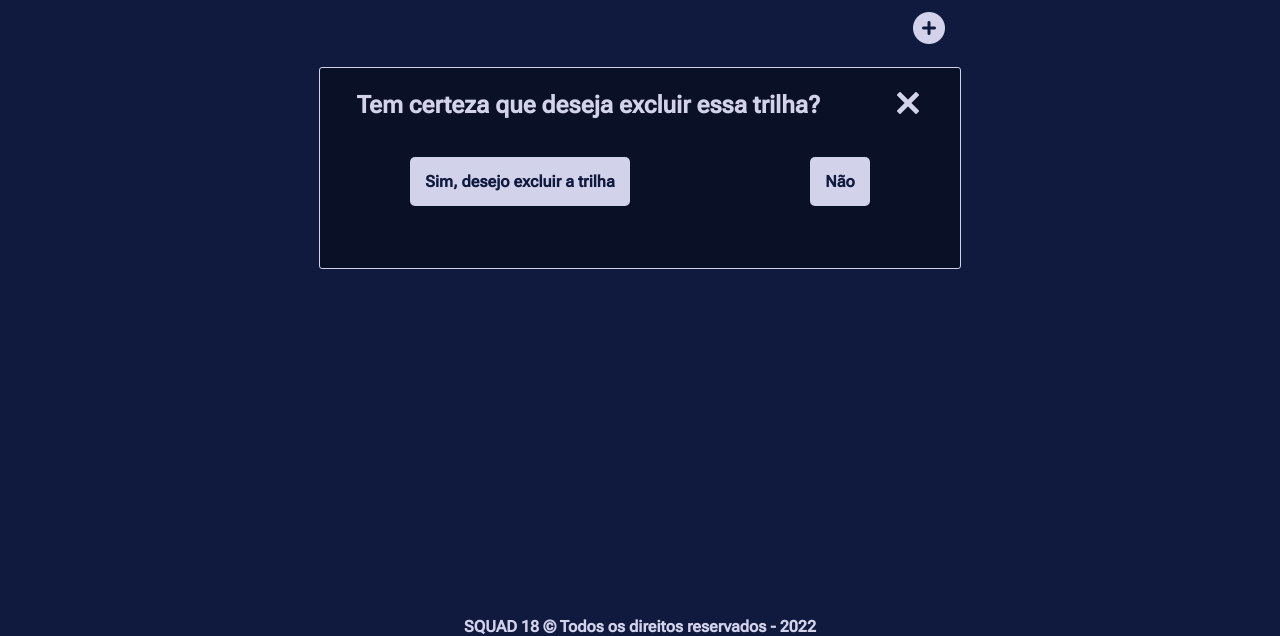
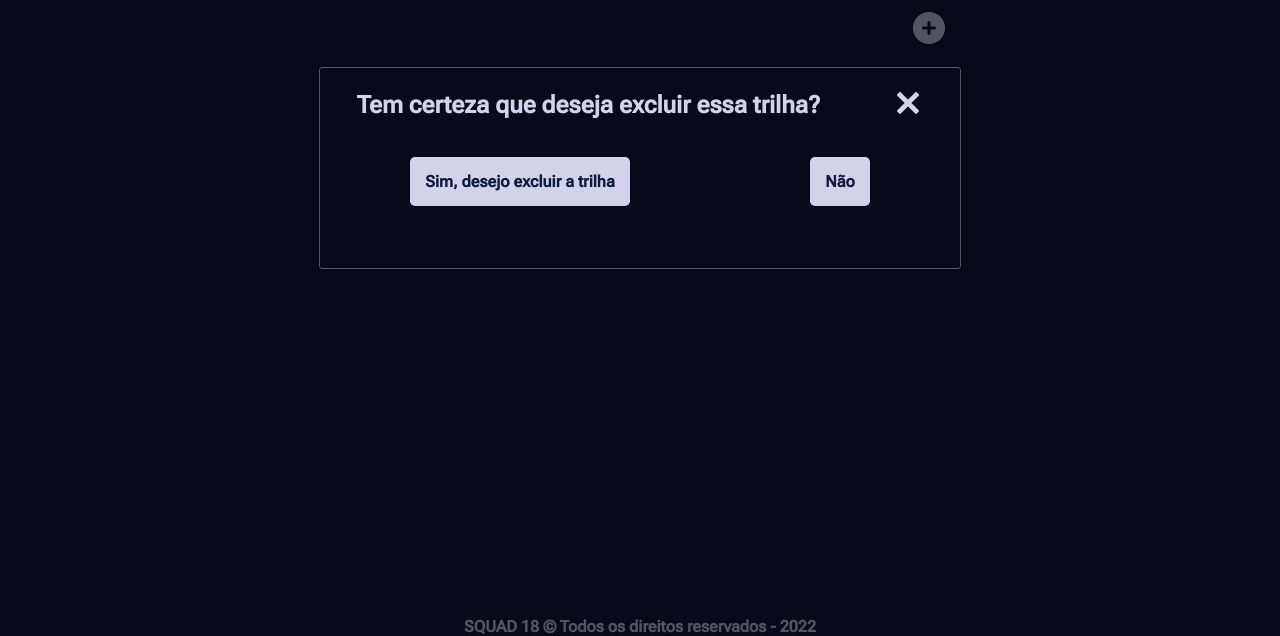
Before and after one commit to Ruukaas/Dock-Tech, a plain HTML site: page tela-adm-trilha/telaAdmTrilha.html in a window 1280 px wide. Both pictures are taken after a click on the icon 937 px from the left and 135 px from the top of the page. Shown: the part 164-800 px from the top of the page. Drawn offline with Linux system fonts and the light colour scheme.

Commit message:
Update modal

```diff
--- a/tela-adm-trilha/codeTelaAdmTrilha.js
+++ b/tela-adm-trilha/codeTelaAdmTrilha.js
@@ -6,8 +6,9 @@ function next(){
 }
 
 const body = document.getElementsByTagName("body");
-// Get the modal
+// Get the modal and fade
 const modal = document.getElementById("myModal");
+const fade = document.getElementById("fade");
 
 // Get the button that opens the modal
 const deleteButton = document.getElementById("deleteButton");
@@ -25,16 +26,19 @@ const span = document.getElementById("close");
 // When the user clicks on the button, open the modal
 deleteButton.onclick = function() {
   modal.style.display = "flex";
+  fade.style.display = "flex";
   liSelecionada.style.display = "none";
 }
 
 // When the user clicks on <span> (x), close the modal
 span.onclick = function() {
   modal.style.display = "none";
+  fade.style.display = "none";
 }
 
 document.getElementById("modalDelete").onclick = function() {
   modal.style.display = "none";
+  fade.style.display = "none";
   liSelecionada = deleteButton.parentNode.getElementsByClassName(".itemTrilha");
   console.log(liSelecionada);
   liSelecionada.parentNode.removeChild(liSelecionada);
@@ -42,11 +46,13 @@ document.getElementById("modalDelete").onclick = function() {
 
 document.getElementById("modalCancel").onclick = function() {
   modal.style.display = "none";
+  fade.style.display = "none";
 }
 
 // When the user clicks anywhere outside of the modal, close it
 window.onclick = function(event) {
   if (event.target == modal) {
     modal.style.display = "none";
+    fade.style.display = "none";
   }
 }
--- a/tela-adm-trilha/styleTelaAdmTrilha.css
+++ b/tela-adm-trilha/styleTelaAdmTrilha.css
@@ -85,23 +85,32 @@ footer{
     border-radius: 3px;
     flex-direction: column;
     overflow: auto; /* Enable scroll if needed */
-    background-color: rgb(0,0,0); /* Fallback color */
-    background-color: rgba(0,0,0,0.4); /* Black w/ opacity */
+    z-index: 10;
 }
+#fade{
+  position: fixed;
+  left: 0;
+  top: 0;
+  width: 100%;
+  height: 100%;
+  background-color: rgba(0, 0, 0, 0.6);
+  z-index: 5;
+  display: none;
+}
+
 .itemFlex{
     display: flex;
     flex-direction: row;
     justify-content: space-around;
     align-items: center;
     margin-top: 20px;
+    z-index: 11;
 }
 
 
 /* The Close Button */
 
-  .close:hover,
-  .close:focus {
-
+#close:hover, #close:focus {
       cursor: pointer;
 }
 
@@ -117,6 +126,7 @@ footer{
     border-radius: 5px;
     margin-top: 15px;
     font-weight: 700;
+    z-index: 11;
 }
 #modalDelete:hover{
     background-color: salmon;
--- a/tela-adm-trilha/telaAdmTrilha.html
+++ b/tela-adm-trilha/telaAdmTrilha.html
@@ -12,6 +12,8 @@
         <!--Ícone de página-->
         <link rel="icon" type="image/png" href="../assets/global-images/icone.png">
         <!--Description and KeyWords-->
+        <meta name="description" content="Adicione conteúdo a trilha de conhecimento das etapas da Residência Porto Digital">
+    <meta name="keywords" content="trilha, html, css, bootstrap, aulas, vídeos, comentários, RiseUp, GrowUp, KickOff">
     </head>
     <body>
         <header>
@@ -51,6 +53,7 @@
             <!--Modal-->
             <!-- Trigger/Open The Modal -->
             <!-- The Modal -->
+        <div id="fade"></div>
         <div id="myModal" class="modal">
             <!-- Modal content -->
                 <div class="itemFlex">
```
Also changed, not shown: telaAdmTrilha2/telaAdmTrilha2.html (+3 -1 lines). Lines whose indentation alone changed are shown as unchanged.
